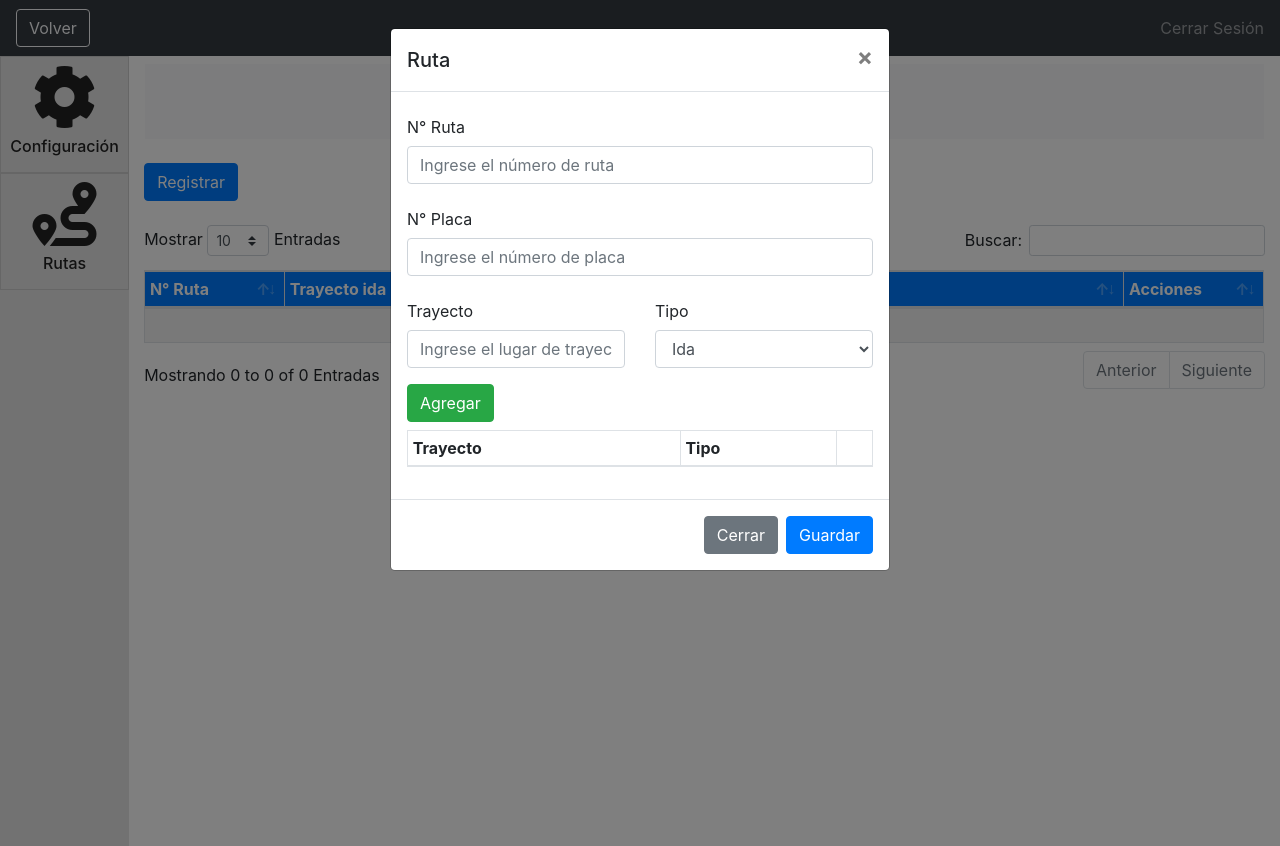
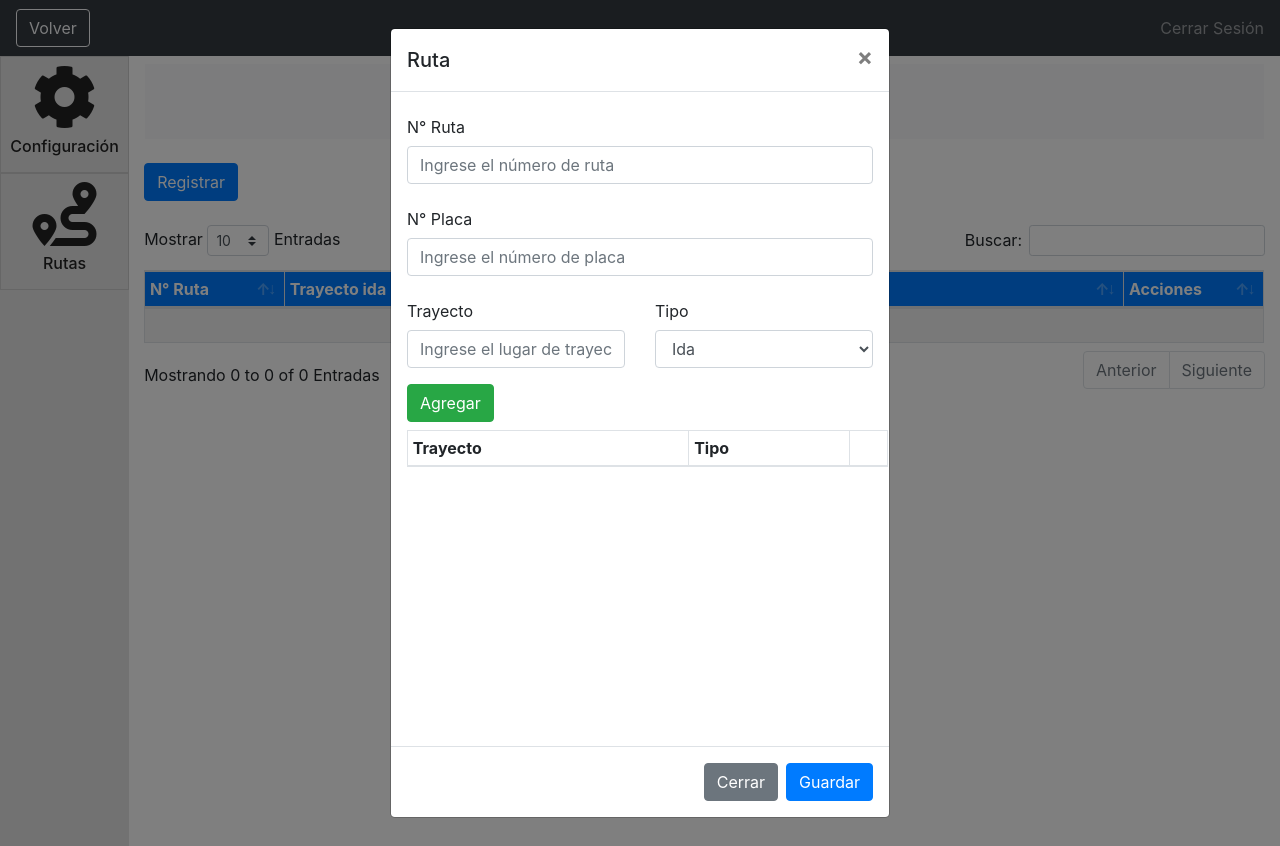
Before and after one commit to juansebastian028/ProyectoRutas, a PHP site: page /viewRutas.php in a window 1280 px wide, after a click on "Registrar". Run offline with PHP 8.4, Linux system fonts and the light colour scheme; the visitor is signed in with stand-in values (Sample User, id 1); data that the repository does not hold is empty.

Commit message:
Validación de usuarios y scroll en trayectos de rutas

```diff
--- a/view/configuracion/viewRutas.php
+++ b/view/configuracion/viewRutas.php
@@ -18,6 +18,18 @@
 	<!-- Alertify -->
 	<link rel="stylesheet" href="../assets/frameworks/alertify/css/alertify.min.css" />
 	<link rel="stylesheet" href="../assets/frameworks/alertify/css/themes/default.min.css" />
+
+	<style>
+       .table-content {
+		   display: block;
+		   width: 100%;
+		   overflow-y: scroll;
+		   height: 300px;
+		}
+        #tblTrayectos {
+			width: 100%;
+        }
+    </style>
 </head>
 
 <body>
@@ -118,8 +130,7 @@
 								<div class="col-5 mb-2">
 									<button class="btn btn-success" id="btnAgregarTrayecto">Agregar</button>
 								</div>
-								<div class="col-12">
-									<!-- <table class="table table-bodered"> -->
+								<div class="col-12 pr-0 table-content">
 									<table class="table table-bordered table-sm table-hover table-fixed table-striped" id="tblTrayectos">
 										<thead>
 											<tr>
```
Also changed, not shown: model/usuarioModel.php (+18 -4 lines), view/assets/js/configuracion/usuarios.js (+9 -7 lines).
